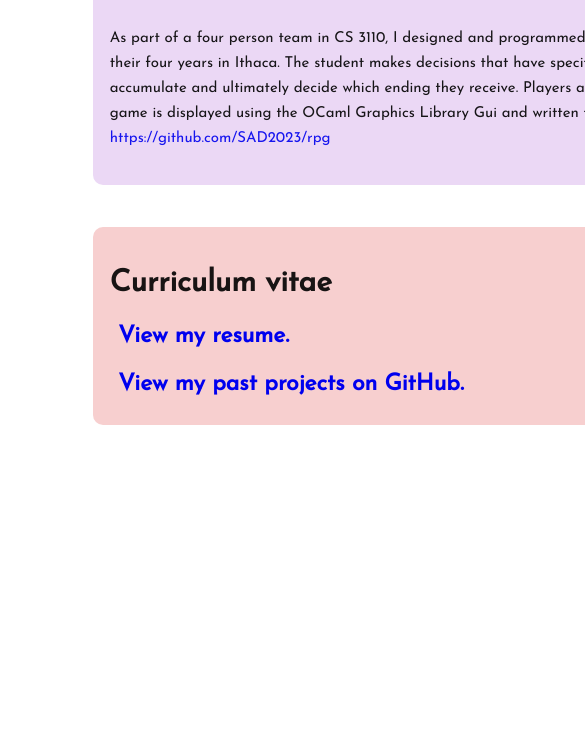
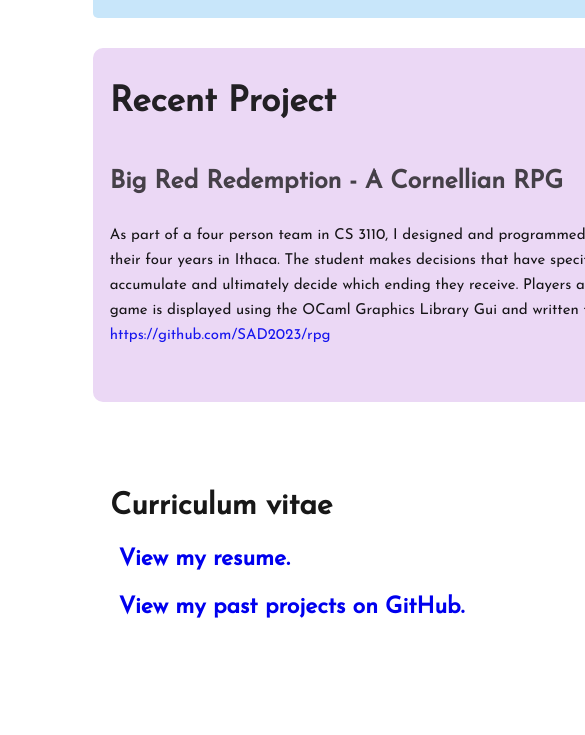
Before and after one commit to SAD2023/personal-website, a plain HTML site: page index.html in a window 390 px wide. Shown: the part 796-1531 px from the top of the page, 585 px wide, since content can reach past the window. Drawn offline with Linux system fonts and the light colour scheme; a web font is replaced by a local one.

Commit message:
fixed issue with responsiveness

```diff
--- a/index.html
+++ b/index.html
@@ -149,8 +149,6 @@
     </div>
 
 
-    <div class="space1"></div>
-
     <div class="more">
       <h2 id="more-heading">Curriculum vitae</h2>
 
--- a/styles.css
+++ b/styles.css
@@ -96,7 +96,7 @@ a {
   margin-top: 50px;
   margin-left: 123vh;
   /* margin-left: 1070px; */
-  padding: 2vh;
+  padding: 20px;
   border-radius: 5px;
 }
 
@@ -158,14 +158,14 @@ a {
 }
 
 .recent {
-  margin-top: 330px;
+  margin-top: 30px;
   left: 11vh;
   width: 102vh;
   border-radius: 10px;
   padding: 2vh;
-  position: absolute;
+  position: relative;
   display: inline-block;
-  height: 300px;
+  height: 320px;
   background: rgb(235, 216, 245);
   margin-bottom: 10px;
 }
@@ -205,9 +205,9 @@ a {
   height: 250px;
   width: 300px;
   margin-right: 4vh;
-  margin-top: 690px;
+  margin-top: 20px;
   margin-left: 123vh;
-  padding: 2vh;
+  padding: 10px;
   border-radius: 5px;
   background: white;
 }
@@ -253,16 +253,26 @@ li {
 }
 
 .more {
-  right: 114vh;
+  /**
+  right: 49vh;
   width: 102vh;
+  bottom: 80px;
   border-radius: 10px;
   padding: 2vh;
-  bottom: 300px;
-  position: relative;
-  display: inline-block;
+  position: absolute;
+  display: block;
   height: 165px;
   background: rgb(247, 207, 207);
   margin-bottom: 10px;
+*/
+  width: 102vh;
+  right: 370px;
+  border-radius: 10px;
+  padding: 2vh;
+  position: absolute;
+  display: block;
+  height: 180px;
+  bottom: 60px;
 }
 
 #more-heading {
```
